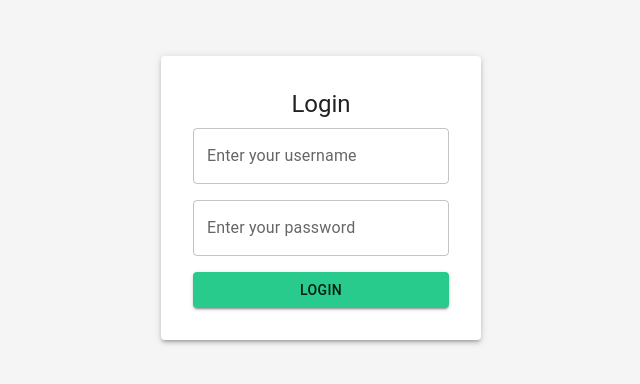
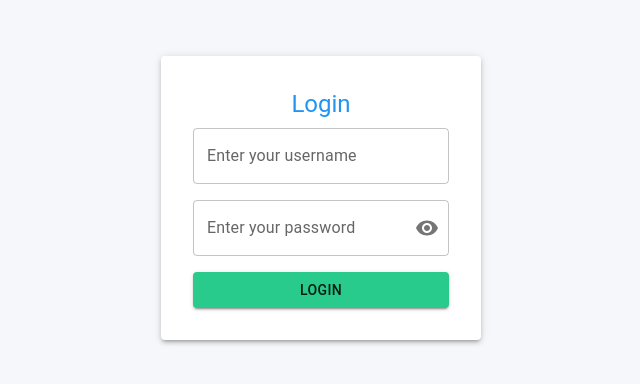
Before and after one commit to 103844926/loginpage, a React (Create React App) app: page / in a window 1280 px wide. Shown: the part 202-586 px from the top of the page, without its empty margins (319-959 px from the left). Built offline with nearby package versions, Linux system fonts and the light colour scheme.

Commit message:
Password change: Refactor code structure
	modified:   package-lock.json
	modified:   package.json
	modified:   src/index.js
	modified:   src/pages/HomePage.jsx
	modified:   src/pages/UsersLogin.jsx

```diff
--- a/package.json
+++ b/package.json
@@ -5,6 +5,7 @@
   "dependencies": {
     "@emotion/react": "^11.14.0",
     "@emotion/styled": "^11.14.1",
+    "@mui/icons-material": "^7.3.5",
     "@mui/material": "^7.3.5",
     "@mui/system": "^7.3.5",
     "@testing-library/dom": "^10.4.1",
--- a/src/index.js
+++ b/src/index.js
@@ -17,6 +17,9 @@
     error: {
       main: '#e53835',
     },
+    info: {
+      main: '#2194f3',
+    },
   },
 });
 
--- a/src/pages/HomePage.jsx
+++ b/src/pages/HomePage.jsx
@@ -21,7 +21,7 @@
         display: 'flex',
         justifyContent: 'center',
         alignItems: 'center',
-        bgcolor: '#e3f2fd',
+        bgcolor: '#f5f7fa',
       }}
     >
       <Paper elevation={3} sx={{ p: 4, textAlign: 'center' }}>
--- a/src/pages/UsersLogin.jsx
+++ b/src/pages/UsersLogin.jsx
@@ -2,13 +2,15 @@
 import { useNavigate } from 'react-router-dom'
 import { useAuthStore } from '../store/useAuthStore'
 import { Box, Button, TextField, Typography, Paper } from '@mui/material'
-
+import { Visibility, VisibilityOff } from '@mui/icons-material'
+import { InputAdornment, IconButton } from '@mui/material'
 
 export default function LoginPage() {
   const [username, setUsername] = useState('')
   const [password, setPassword] = useState('')
   const [usererror, setUserError] = useState('')
   const [passworderror, setPasswordError] = useState('')
+  const [showPassword, setShowPassword] = useState(false)
 
   const login = useAuthStore((state) => state.login)
   const navigate = useNavigate()
@@ -35,11 +37,15 @@
         display: 'flex',
         justifyContent: 'center',
         alignItems: 'center',
-        bgcolor: '#f5f5f5',
+        bgcolor: '#f5f7fa',
       }}
     >
       <Paper elevation={3} sx={{ p: 4, width: 320, textAlign: 'center' }}>
-        <Typography variant="h5" gutterBottom>
+        <Typography
+            variant="h5"
+            color="info"
+            gutterBottom
+            >
           Login
         </Typography>
 
@@ -62,6 +68,7 @@
         <TextField
           fullWidth
           label="Enter your password"
+          type={showPassword ? 'text': 'password'}
           variant="outlined"
           value={password}
           onChange={(e) => {
@@ -73,6 +80,18 @@
           error={Boolean(passworderror)}
           helperText={passworderror}
           sx={{ mb: 2 }}
+          InputProps={{
+            endAdornment: (
+                <InputAdornment position="end">
+                <IconButton
+                    onClick={() => setShowPassword(!showPassword)}
+                    edge="end"
+                >
+                    {showPassword ? <VisibilityOff /> : <Visibility />}
+                </IconButton>
+            </InputAdornment>
+        ),
+        }}
         />
 
         <Button
```
Also changed, not shown: 1 other file (tests, documents, lock files or other folders).
